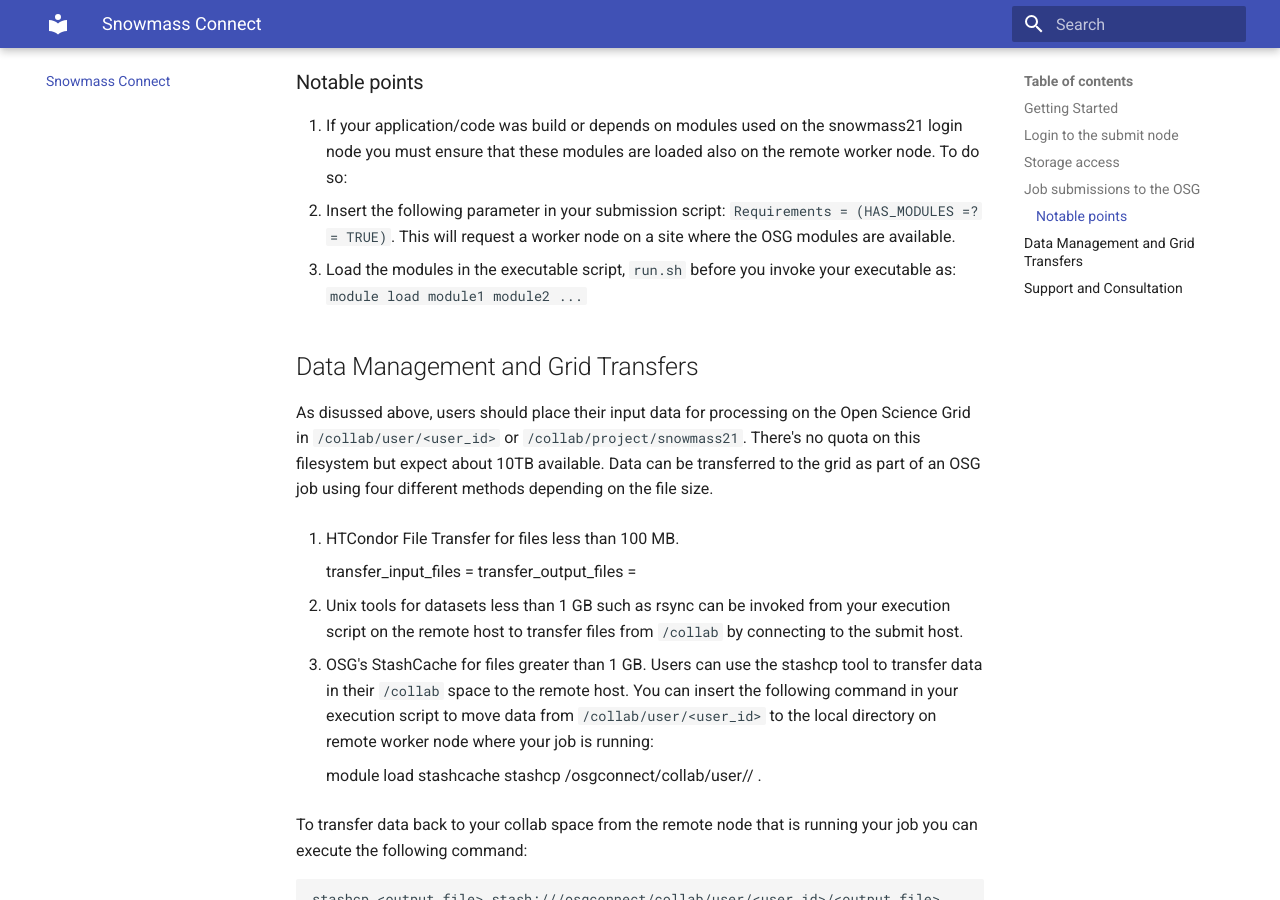
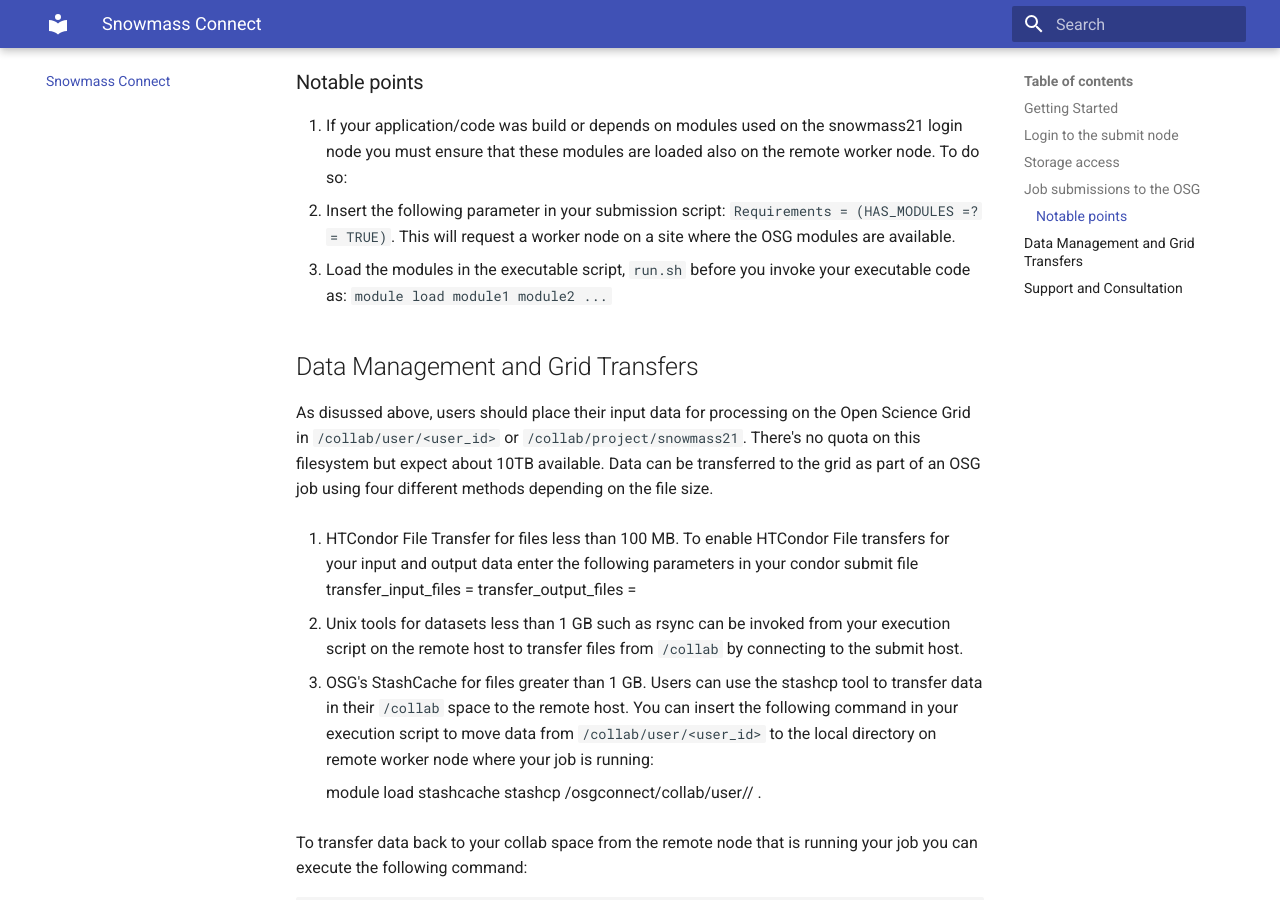
Before and after one commit to ppaschos/snowmass-connect-docs, an MkDocs documentation site: the page built from docs/index.md, in a window 1280 px wide and 900 px high, scrolled down 2823 px. Built offline with MkDocs 1.6.1 and Material for MkDocs 9.7.7, drawn with Linux system fonts in a browser that asks for light colours.

Commit message:
Update index.md

```diff
--- a/docs/index.md
+++ b/docs/index.md
@@ -95,15 +95,15 @@
 ensure that these modules are loaded also on the remote worker node. To do so:
 * Insert the following parameter in your submission script: `Requirements = (HAS_MODULES =?= TRUE)`. This will
 request a worker node on a site where the OSG modules are available.
-* Load the modules in the executable script, `run.sh` before you invoke your executable as: `module load module1 module2 ...`
+* Load the modules in the executable script, `run.sh` before you invoke your executable code as: `module load module1 module2 ...`
 
 
 ## Data Management and Grid Transfers
 
 As disussed above, users should place their input data for processing on the Open Science Grid in `/collab/user/<user_id>` or `/collab/project/snowmass21`. There's no quota on this filesystem but expect about 10TB available. Data can be transferred to the grid as part of an OSG job using four different methods depending on the file size.
 
-1. HTCondor File Transfer for files less than 100 MB.
-
+1. HTCondor File Transfer for files less than 100 MB. To enable HTCondor File transfers for your input and output data enter the following parameters
+in your condor submit file
     transfer_input_files = <comma separated files or directories>
     transfer_output_files = <comma separated files or directories>
 
```
